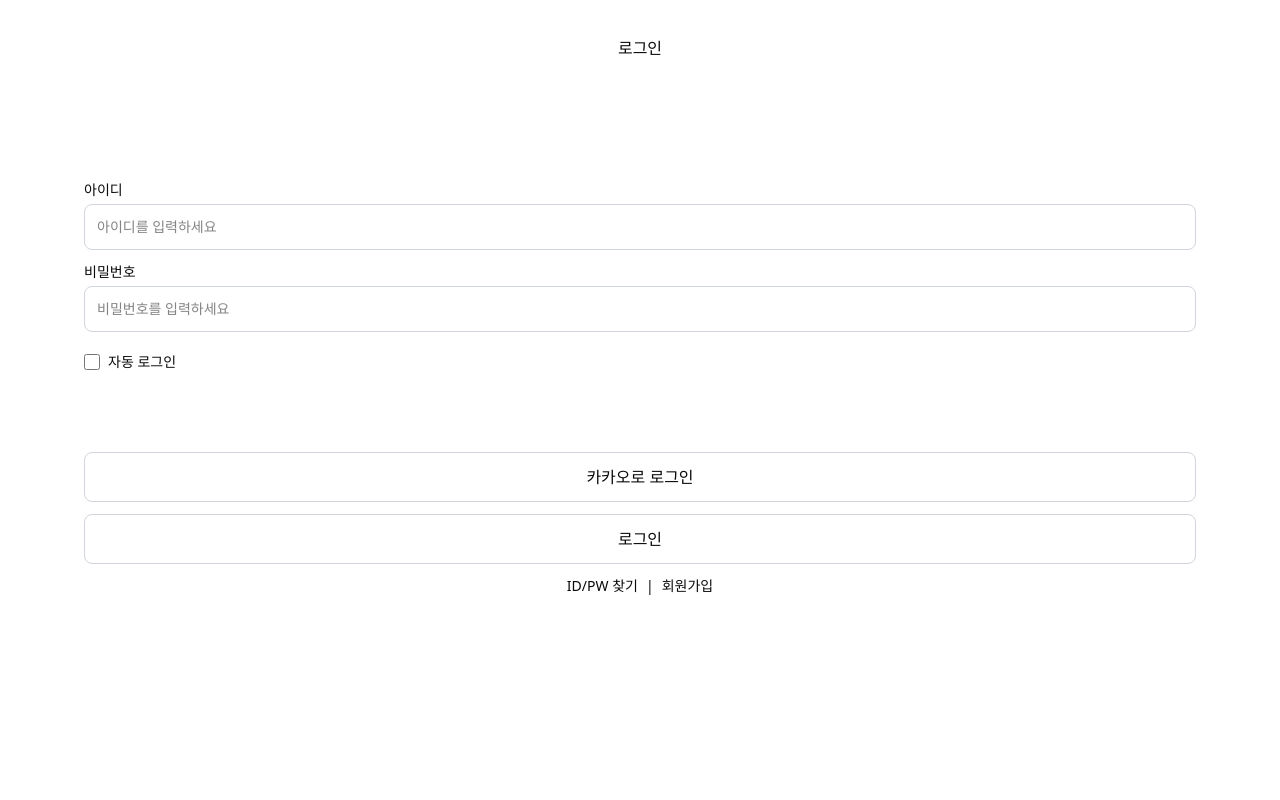
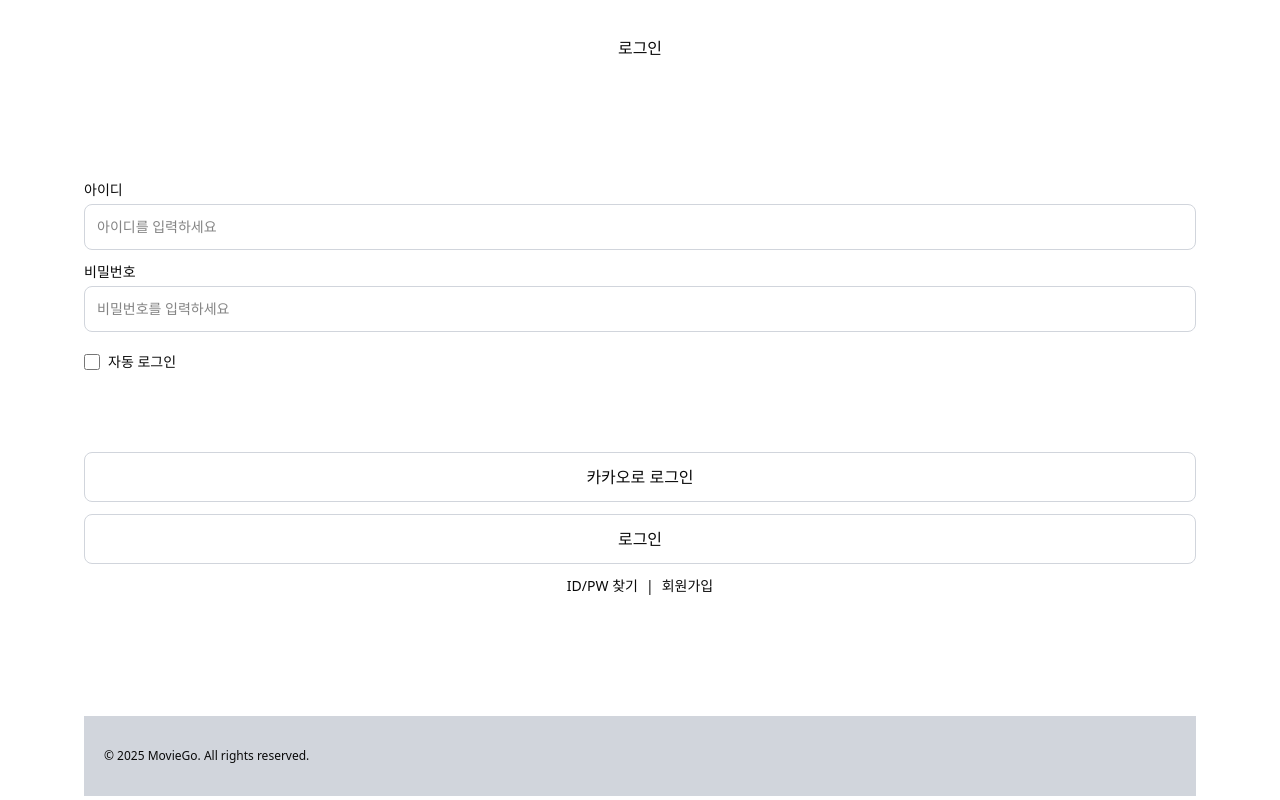
Before and after one commit to team-moviego/front-end, a Next.js app: page /sign-in in a window 1280 px wide. Built offline with nearby package versions, Linux system fonts and the light colour scheme.

Commit message:
feat: 로그인 페이지에 푸터 컴포넌트 추가 및 여백 조정

```diff
--- a/src/app/(pages)/sign-in/page.tsx
+++ b/src/app/(pages)/sign-in/page.tsx
@@ -1,6 +1,7 @@
 "use client";
 
 import Button from "@/app/(components)/Button";
+import Footer from "@/app/(components)/Footer";
 import { useRouter } from "next/navigation";
 
 export default function SignInPage() {
@@ -62,6 +63,8 @@ export default function SignInPage() {
           회원가입
         </p>
       </div>
+      <div className="mb-20"></div>
+      <Footer />
     </div>
   );
 }
```
